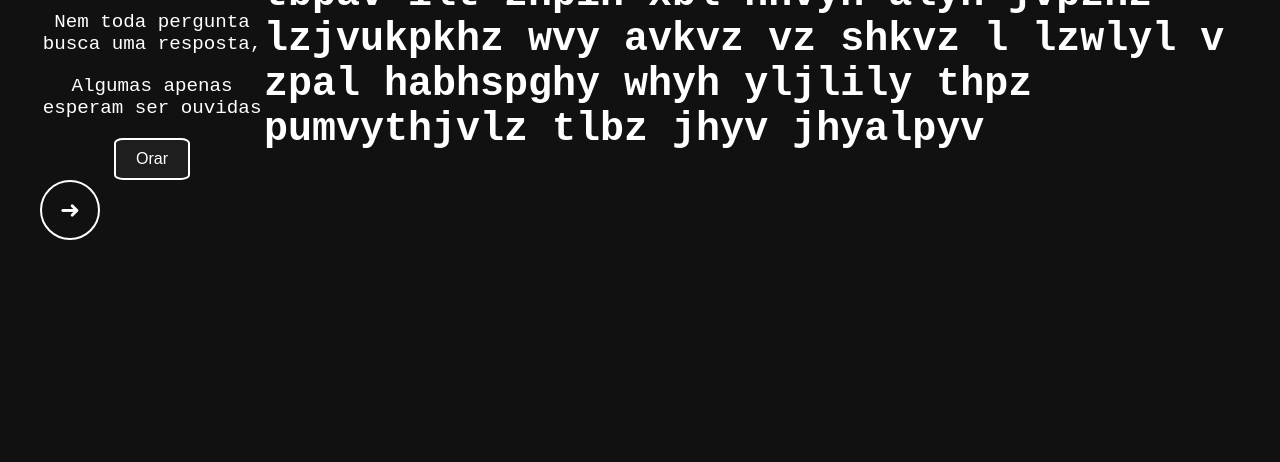
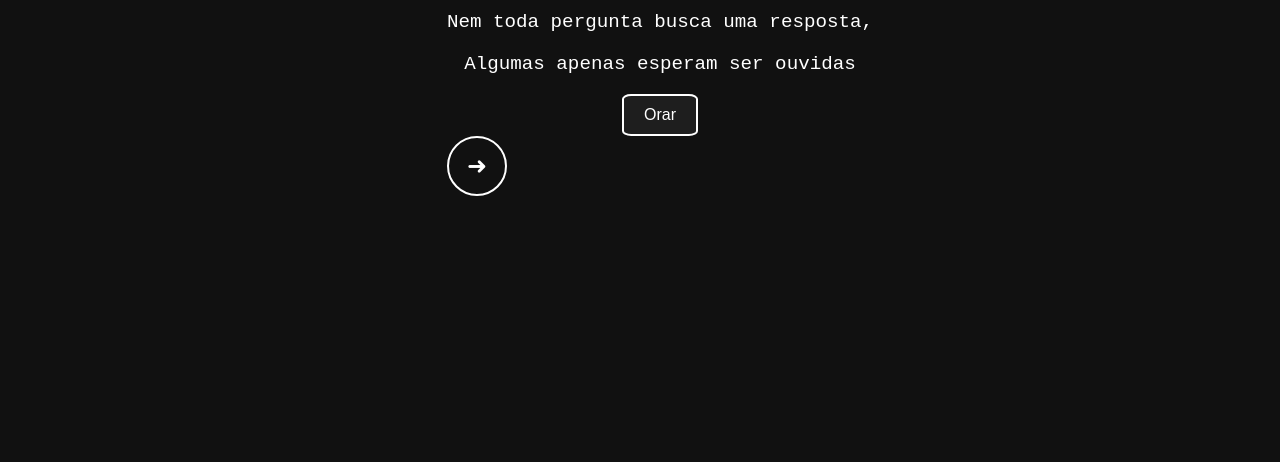
Before and after one commit to BiscoitoSupremo/de-novo, a plain HTML site: page enigmas.html in a window 1280 px wide. Shown: the part 338-800 px from the top of the page. Drawn offline with Linux system fonts and the light colour scheme.

Commit message:
cifra '-'

```diff
--- a/enigmas.html
+++ b/enigmas.html
@@ -17,8 +17,7 @@
                 <button class="next-button" onclick="window.location.href='revelacao.html'"></button>
             </ul>
     </div>
-
     <script src="script.js"></script>
-    <p><h1>tbpav ilt zhpih xbl hnvyh alyh jvpzhz lzjvukpkhz wvy avkvz vz shkvz l lzwlyl v zpal habhspghy whyh yljlily thpz pumvythjvlz tlbz jhyv jhyalpyv</h1></p>
 </body>
 </html>
+<!-- tbpav ilt zhpih xbl hnvyh alyh jvpzhz lzjvukpkhz wvy avkvz vz shkvz l lzwlyl v zpal habhspghy whyh yljlily thpz pumvythjvlz tlbz jhyv jhyalpyv  -->
```
